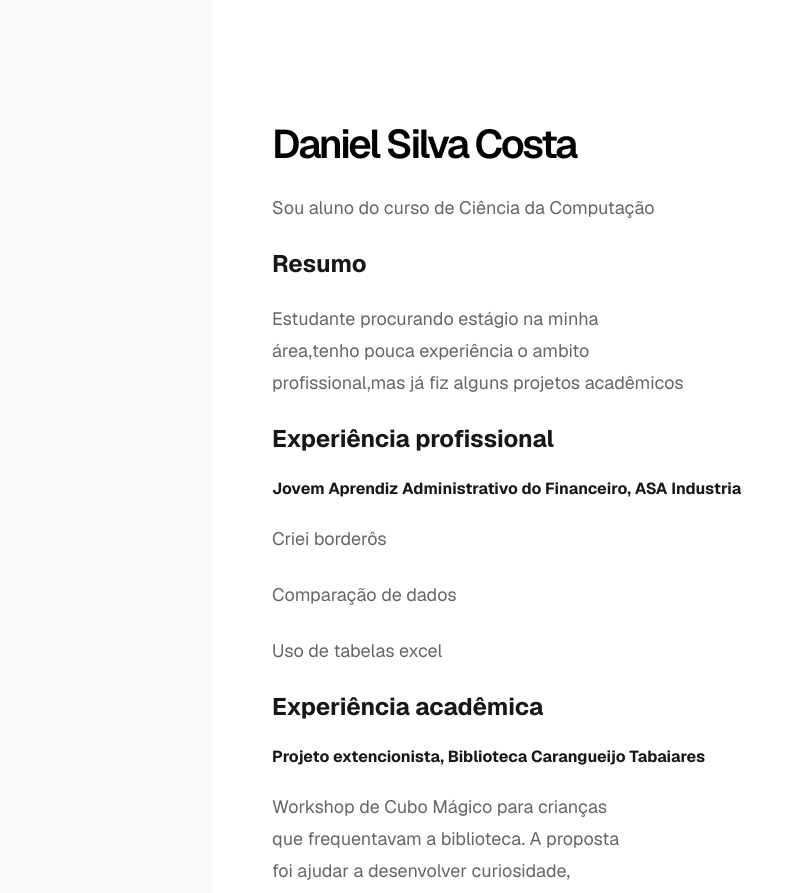
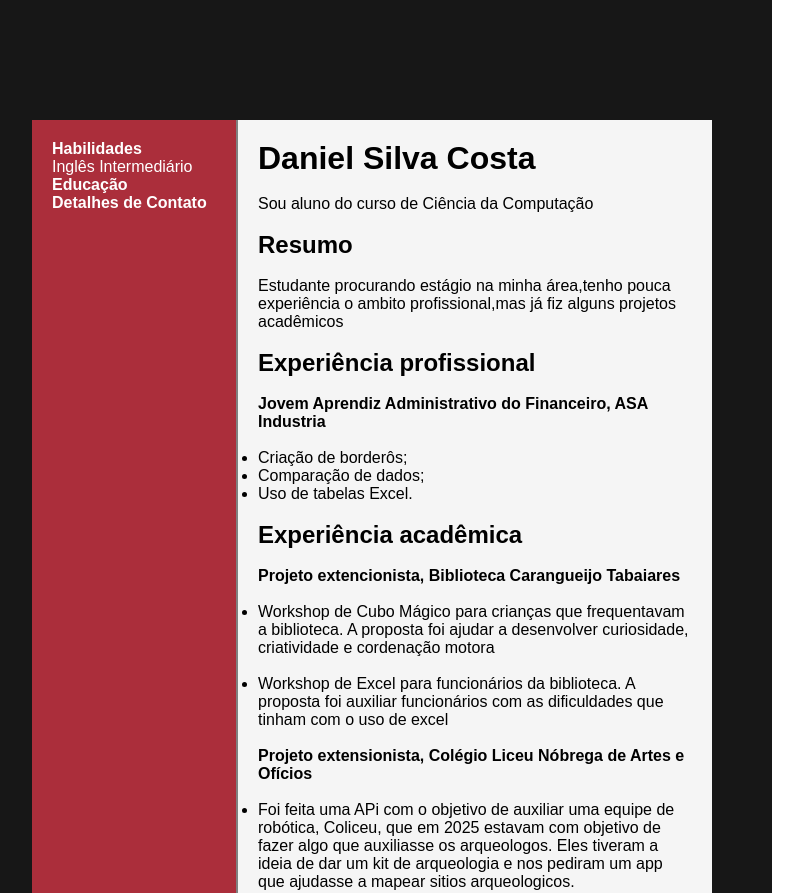
Before and after one commit to D4n1el20/Programa-o-web-mobile, a Next.js app in the folder projeto-2/: page / in a window 1280 px wide. Shown: the top 893 px of the page, without its empty margins (28-831 px from the left). Built offline with nearby package versions, Linux system fonts and the light colour scheme.

Commit message:
Alteração no site,melhorando visual e adicionando side bar

```diff
--- a/projeto-2/app/page.js
+++ b/projeto-2/app/page.js
@@ -1,56 +1,79 @@
 import Image from "next/image";
 import styles from "./page.module.css";
 
-export default function Home() {
+export default function page() {
   return (
-    <div className={styles.page}>
+
       <main className={styles.main}>
 
-        <div className={styles.intro}>
+
+          <div className={styles.container}>
+            <div className={styles.sidebar}>
+          <h4>
+            Habilidades
+          </h4>
+          <p>
+            Inglês Intermediário
+          </p>
+
+          <h4>Educação</h4>
+          <h4>Detalhes de Contato</h4>
+        </div>
+        <div className={styles.divider}></div>
+        <div className={styles.content}>
           <h1>Daniel Silva Costa</h1>
+          <br></br>
           <p>Sou aluno do curso de Ciência da Computação</p>
+          <br></br>
           <h2>Resumo</h2>
+          <br></br>
           <p>Estudante procurando estágio na minha área,tenho pouca experiência o ambito profissional,mas já fiz alguns projetos acadêmicos</p>
+          <br></br>
           <h2>
             Experiência profissional
           </h2>
+          <br></br>
           <h4>
             Jovem Aprendiz Administrativo do Financeiro, ASA Industria
           </h4>
-          <p>
-            Criei borderôs
-          </p>
-          <p>
-            Comparação de dados
-          </p>
-          <p>
-            Uso de tabelas excel
-          </p>
+          <br></br>
+          <ul>
+            <li>Criação de borderôs;</li>
+            <li>Comparação de dados;</li>
+            <li>Uso de tabelas Excel.</li>
+            </ul>
+            <br></br>
           <h2>
             Experiência acadêmica
           </h2>
+          <br></br>
           <h4>
             Projeto extencionista, Biblioteca Carangueijo Tabaiares
           </h4>
-          <p>Workshop de Cubo Mágico para crianças que frequentavam a biblioteca. A proposta foi ajudar a desenvolver curiosidade, criatividade e cordenação motora</p>
-          <p>Workshop de Excel para funcionários da biblioteca. A proposta foi auxiliar funcionários com as dificuldades que tinham com o uso de excel</p>
+          <br></br>
+          <ul>
+            <li>Workshop de Cubo Mágico para crianças que frequentavam a biblioteca. A proposta foi ajudar a desenvolver curiosidade, criatividade e cordenação motora</li><br></br>
+            <li>Workshop de Excel para funcionários da biblioteca. A proposta foi auxiliar funcionários com as dificuldades que tinham com o uso de excel</li>
+            </ul>
+          <br></br>
           <h4>Projeto extensionista, Colégio Liceu Nóbrega de Artes e Ofícios</h4>
-          <p>Foi feita uma APi com o objetivo de auxiliar uma equipe de robótica, Coliceu, que em 2025 estavam com objetivo de fazer algo que auxiliasse os arqueologos.
-            Eles tiveram a ideia de dar um kit de arqueologia e nos pediram um app que ajudasse a mapear sitios arqueologicos.</p>
-            <p>Api feita para funcionar de forma offline com mapa estilo xadrez expansivel.No período de 2 meses,concluímos o projeto.</p>
+          <br></br>
+          <ul>
+          <li>Foi feita uma APi com o objetivo de auxiliar uma equipe de robótica, Coliceu, que em 2025 estavam com objetivo de fazer algo que auxiliasse os arqueologos.
+            Eles tiveram a ideia de dar um kit de arqueologia e nos pediram um app que ajudasse a mapear sitios arqueologicos.</li>
+            <br></br><li>Api feita para funcionar de forma offline com mapa estilo xadrez expansivel.No período de 2 meses,concluímos o projeto.</li>
+          </ul>
+          <br></br>
           <h4>
             Jogo da velha, Marcio Augusto Silva Bueno
           </h4>
+          <br></br>
           <p>
             Trabalho que fiz solicitado pelo professor da cadeira de Programação web e mobile. pode ser acessado clicando aqui(decidir se vai ser link ou botão)
           </p>
-          <h4>
-            Habilidades
-          </h4>
-          <h4>Educação</h4>
-          <h4>Detalhes de Contato</h4>
-        </div>
+          <br></br>
+          </div>
+          </div>
       </main>
-    </div>
   );
 }
--- a/projeto-2/app/page.module.css
+++ b/projeto-2/app/page.module.css
@@ -59,7 +59,28 @@
   font-weight: 500;
   color: var(--text-primary);
 }
+.container {
+  display: flex;
 
+
+}
+
+.sidebar {
+  width: 30%;
+  padding: 20px;
+  background-color: #AB2E3B;
+  color: white;
+}
+.divider {
+  width: 2px;
+  background-color: gray;
+}
+.content{
+  flex: 1;
+  padding: 20px;
+  color: black;
+  background-color: #f5f5f5;
+}
 .ctas {
   display: flex;
   flex-direction: row;
```
